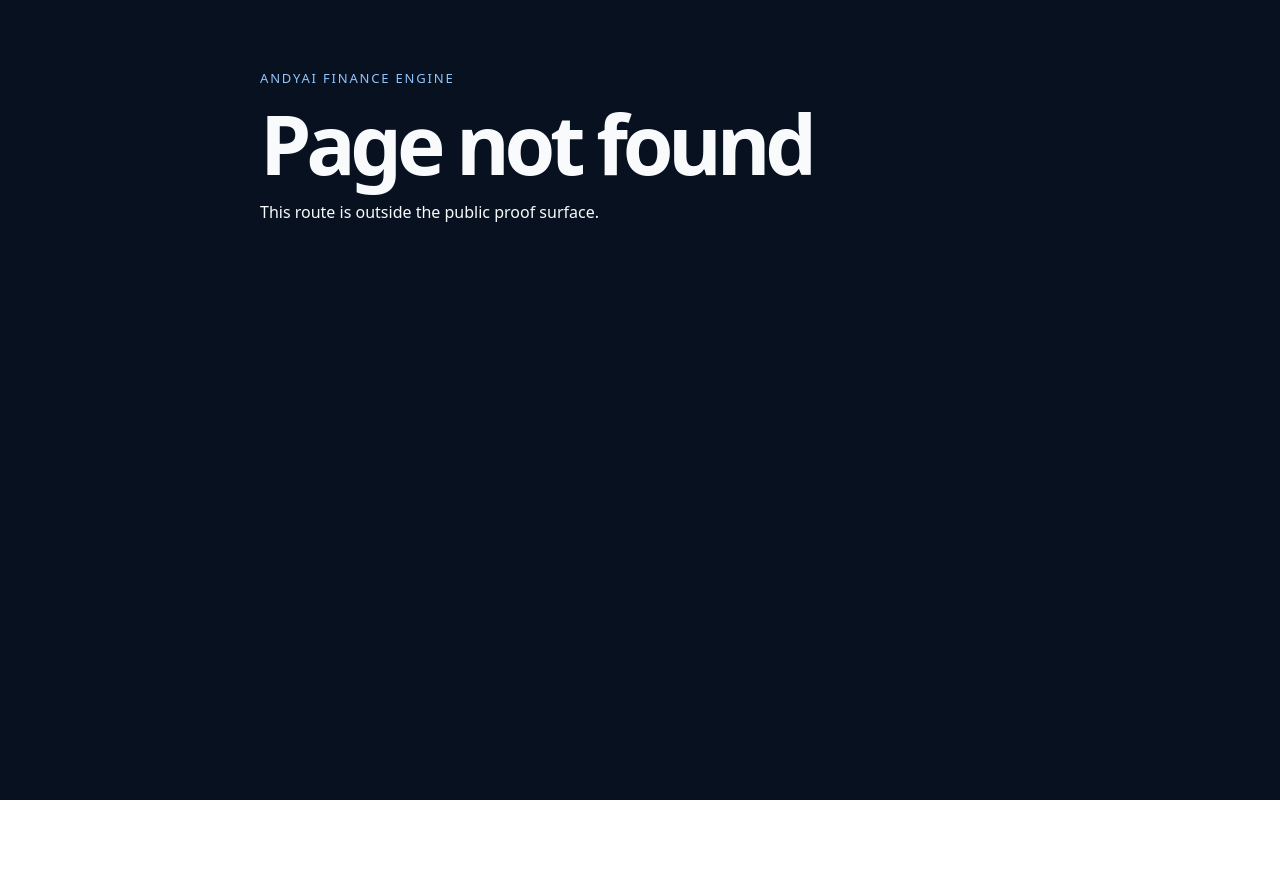
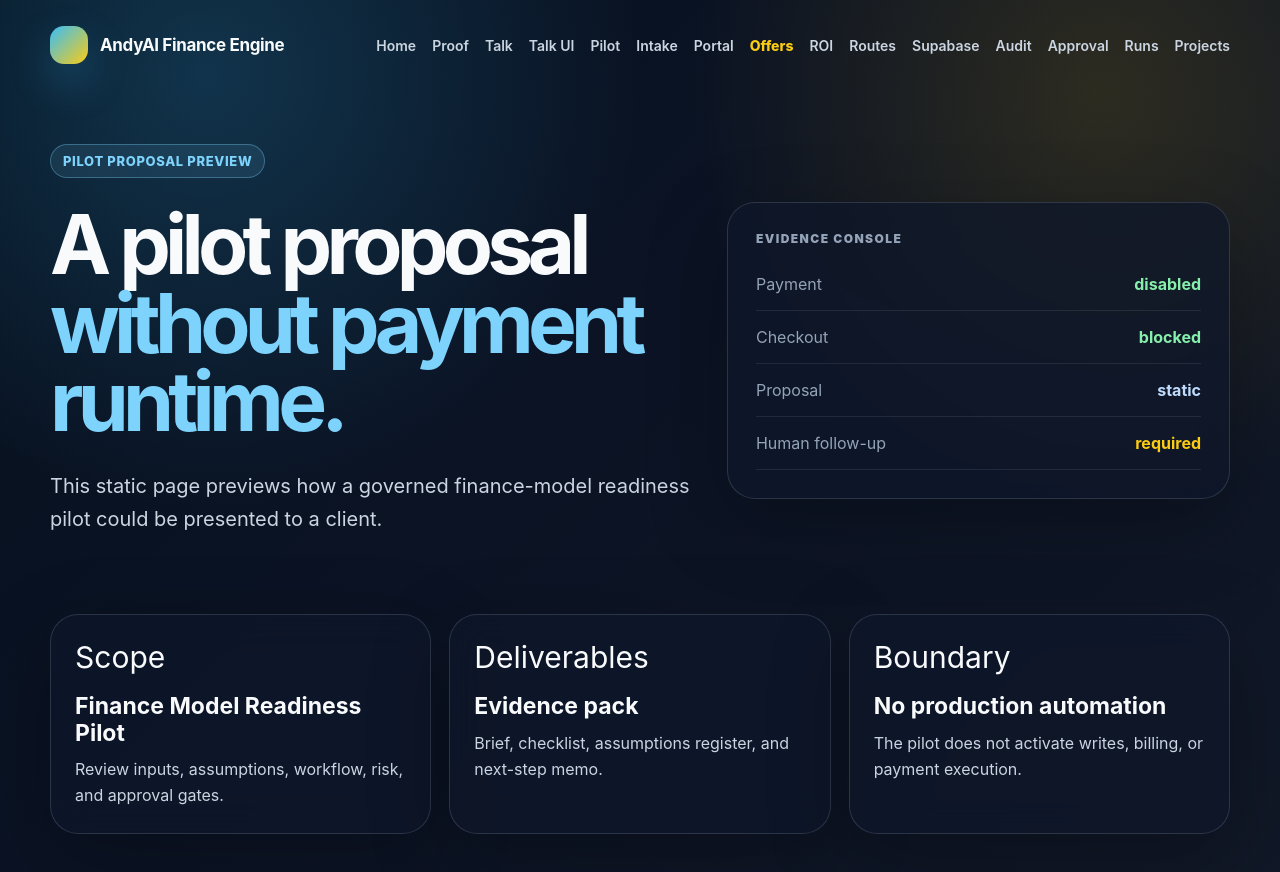
Before and after one commit to kolundzic/andyai-finance-engine, a Next.js app: page /proposal-preview in a window 1280 px wide. Before the commit this address had no page. Shown: the top 872 px of the page. Before the commit the page ends 800 px from the top, so only its background shows below. Built offline with nearby package versions, Linux system fonts and the light colour scheme.

Commit message:
feat: add v19.5.0 pilot proposal preview

```diff
--- /dev/null
+++ b/app/proposal-preview/page.tsx
@@ -0,0 +1,30 @@
+import { EvidenceConsole, FeatureGrid, PrestigePage } from "../../src/ui/finance-prestige-system";
+
+export const metadata = {
+  title: "AndyAI Finance Engine — Proposal Preview",
+  description: "Static pilot proposal preview.",
+};
+
+export default function ProposalPreviewPage() {
+  return (
+    <PrestigePage
+      active="/offers"
+      badge="Pilot Proposal Preview"
+      title="A pilot proposal"
+      accent="without payment runtime."
+      lead="This static page previews how a governed finance-model readiness pilot could be presented to a client."
+      right={<EvidenceConsole rows={[
+        ["Payment", "disabled", "green"],
+        ["Checkout", "blocked", "green"],
+        ["Proposal", "static", "blue"],
+        ["Human follow-up", "required", "gold"],
+      ]} />}
+    >
+      <FeatureGrid items={[
+        ["Scope", "Finance Model Readiness Pilot", "Review inputs, assumptions, workflow, risk, and approval gates."],
+        ["Deliverables", "Evidence pack", "Brief, checklist, assumptions register, and next-step memo."],
+        ["Boundary", "No production automation", "The pilot does not activate writes, billing, or payment execution."],
+      ]} />
+    </PrestigePage>
+  );
+}
--- a/package.json
+++ b/package.json
@@ -1,6 +1,6 @@
 {
   "name": "andyai-finance-engine",
-  "version": "19.4.0",
+  "version": "19.5.0",
   "private": true,
   "description": "AndyAI Finance Engine — public showcase powered by a governed financial modeling core.",
   "scripts": {
```
Also changed, not shown: 3 other files (tests, documents, lock files or other folders).
